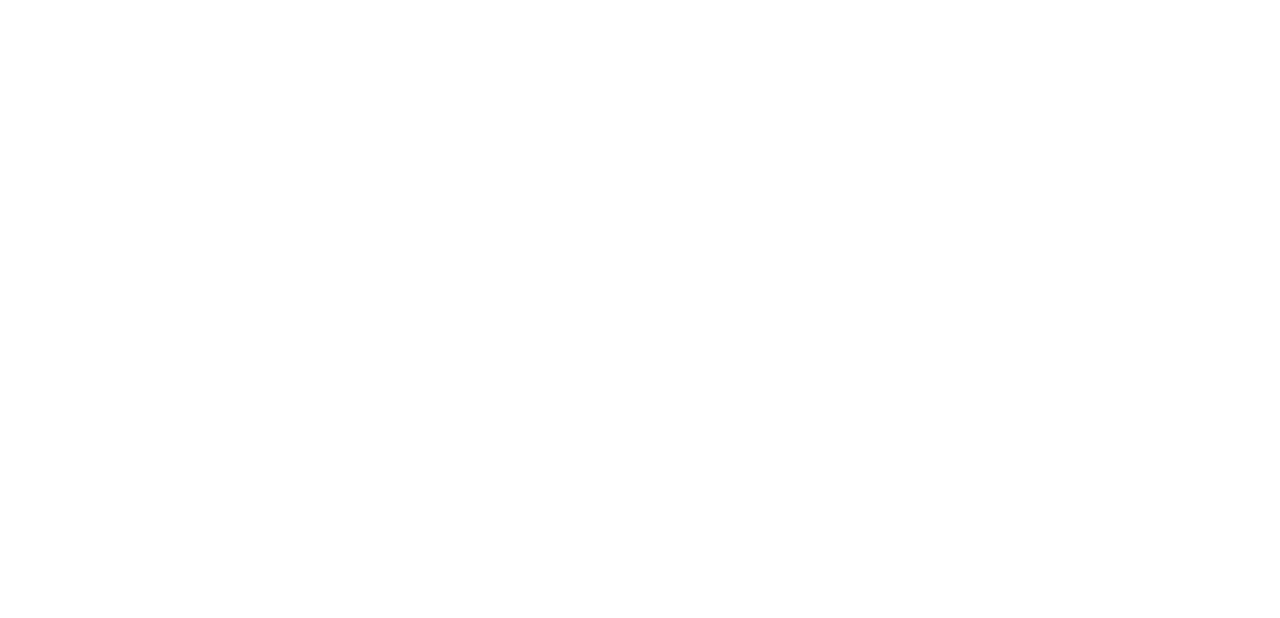
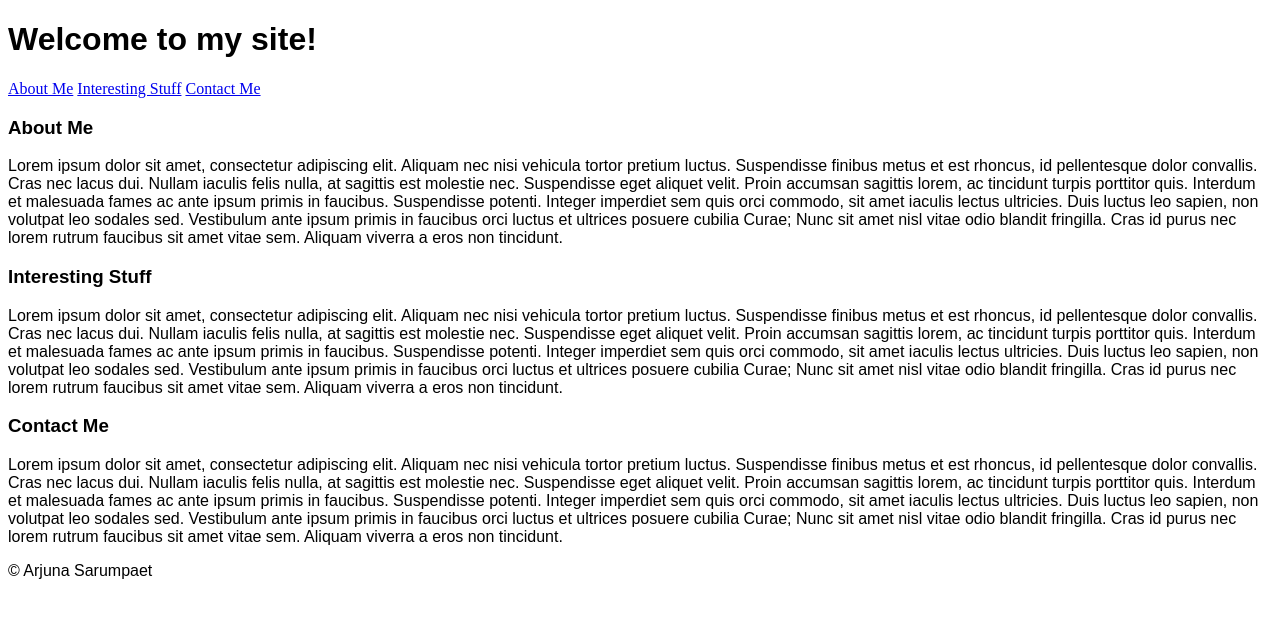
Before and after one commit to arjunagbt/Phase0-week1, a plain HTML site: page personal-website/index.html in a window 1280 px wide. Drawn offline with Linux system fonts and the light colour scheme.

Commit message:
Rough Sketch

```diff
--- a/personal-website/index.html
+++ b/personal-website/index.html
@@ -1,9 +1,68 @@
 <!DOCTYPE html>
 <html>
     <head>
-
+<title>random site</title>
+<link rel="stylesheet" type="text/css" href="style.css">
     </head>
     <body>
 
+        <header>
+            <h1>Welcome to my site!</h1>
+        </header>
+        <div class="navi">
+           <nav>
+                <a href="#">About Me</a>
+                <a href="#">Interesting Stuff</a>
+                <a href="#">Contact Me</a>
+           </nav>
+
+        </div>
+        <main>
+            <div class="a">
+                <h3>About Me</h3>
+               <p> Lorem ipsum dolor sit amet, consectetur adipiscing elit.
+                Aliquam nec nisi vehicula tortor pretium luctus.
+                Suspendisse finibus metus et est rhoncus, id pellentesque dolor convallis.
+                Cras nec lacus dui. Nullam iaculis felis nulla, at sagittis est molestie nec.
+                Suspendisse eget aliquet velit. Proin accumsan sagittis lorem, ac tincidunt turpis porttitor quis.
+                Interdum et malesuada fames ac ante ipsum primis in faucibus. Suspendisse potenti.
+                Integer imperdiet sem quis orci commodo, sit amet iaculis lectus ultricies.
+                Duis luctus leo sapien, non volutpat leo sodales sed.
+                Vestibulum ante ipsum primis in faucibus orci luctus et ultrices posuere cubilia Curae;
+                Nunc sit amet nisl vitae odio blandit fringilla.
+                Cras id purus nec lorem rutrum faucibus sit amet vitae sem. Aliquam viverra a eros non tincidunt.</p></div>
+            <div class="b">
+                <h3>Interesting Stuff</h3>
+                    <p>Lorem ipsum dolor sit amet, consectetur adipiscing elit.
+                    Aliquam nec nisi vehicula tortor pretium luctus.
+                    Suspendisse finibus metus et est rhoncus, id pellentesque dolor convallis.
+                    Cras nec lacus dui. Nullam iaculis felis nulla, at sagittis est molestie nec.
+                    Suspendisse eget aliquet velit. Proin accumsan sagittis lorem, ac tincidunt turpis porttitor quis.
+                    Interdum et malesuada fames ac ante ipsum primis in faucibus. Suspendisse potenti.
+                    Integer imperdiet sem quis orci commodo, sit amet iaculis lectus ultricies.
+                    Duis luctus leo sapien, non volutpat leo sodales sed.
+                    Vestibulum ante ipsum primis in faucibus orci luctus et ultrices posuere cubilia Curae;
+                    Nunc sit amet nisl vitae odio blandit fringilla.
+                    Cras id purus nec lorem rutrum faucibus sit amet vitae sem. Aliquam viverra a eros non tincidunt. </p>
+            </div>
+            <div class="c">
+                <h3>Contact Me</h3>
+                <p> Lorem ipsum dolor sit amet, consectetur adipiscing elit.
+                        Aliquam nec nisi vehicula tortor pretium luctus.
+                        Suspendisse finibus metus et est rhoncus, id pellentesque dolor convallis.
+                        Cras nec lacus dui. Nullam iaculis felis nulla, at sagittis est molestie nec.
+                        Suspendisse eget aliquet velit. Proin accumsan sagittis lorem, ac tincidunt turpis porttitor quis.
+                        Interdum et malesuada fames ac ante ipsum primis in faucibus. Suspendisse potenti.
+                        Integer imperdiet sem quis orci commodo, sit amet iaculis lectus ultricies.
+                        Duis luctus leo sapien, non volutpat leo sodales sed.
+                        Vestibulum ante ipsum primis in faucibus orci luctus et ultrices posuere cubilia Curae;
+                        Nunc sit amet nisl vitae odio blandit fringilla.
+                        Cras id purus nec lorem rutrum faucibus sit amet vitae sem. Aliquam viverra a eros non tincidunt.</p>
+            </div>
+        </main>
+
+        <footer>
+               <p> &#169; Arjuna Sarumpaet</p>
+        </footer>
     </body>
 </html>
--- a/personal-website/style.css
+++ b/personal-website/style.css
@@ -0,0 +1,3 @@
+header, main, footer{
+font-family: sans-serif
+}
```
